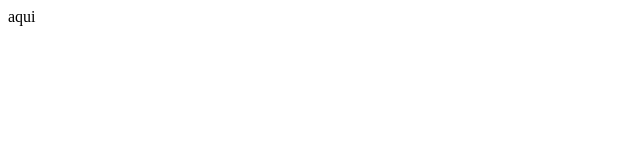
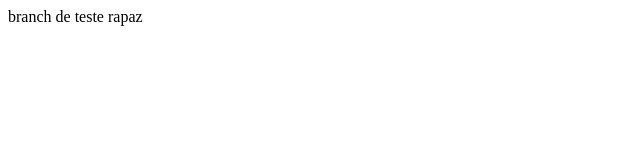
Before and after one commit to cafezal/vamostestar, a plain HTML site: page index.html in a window 1280 px wide. Shown: the whole page, without its empty margins (0-640 px from the left). Drawn offline with Linux system fonts and the light colour scheme.

Commit message:
update teste
update teste

```diff
--- a/index.html
+++ b/index.html
@@ -1 +1 @@
-<teste>aqui</teste>
+<teste>branch de teste rapaz</teste>
```
Also changed, not shown: 1 other file.
